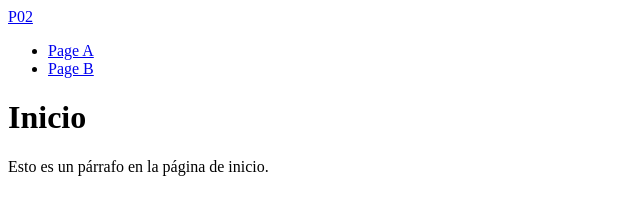
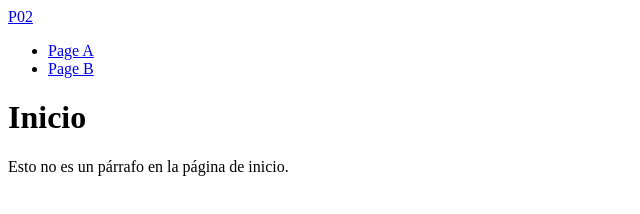
Before and after one commit to davidvaldezm/TAREA3_VC-, a plain HTML site: page index.html in a window 1280 px wide. Shown: the full height of the page, 0-640 px from the left. Drawn offline with Linux system fonts and the light colour scheme.

Commit message:
index change conflicto controlado

```diff
--- a/index.html
+++ b/index.html
@@ -21,4 +21,4 @@
 
   <main class="container">
     <h1>Inicio</h1>
-    <p>Esto es un párrafo en la página de inicio.</p>
+    <p>Esto no es un párrafo en la página de inicio.</p>
```
